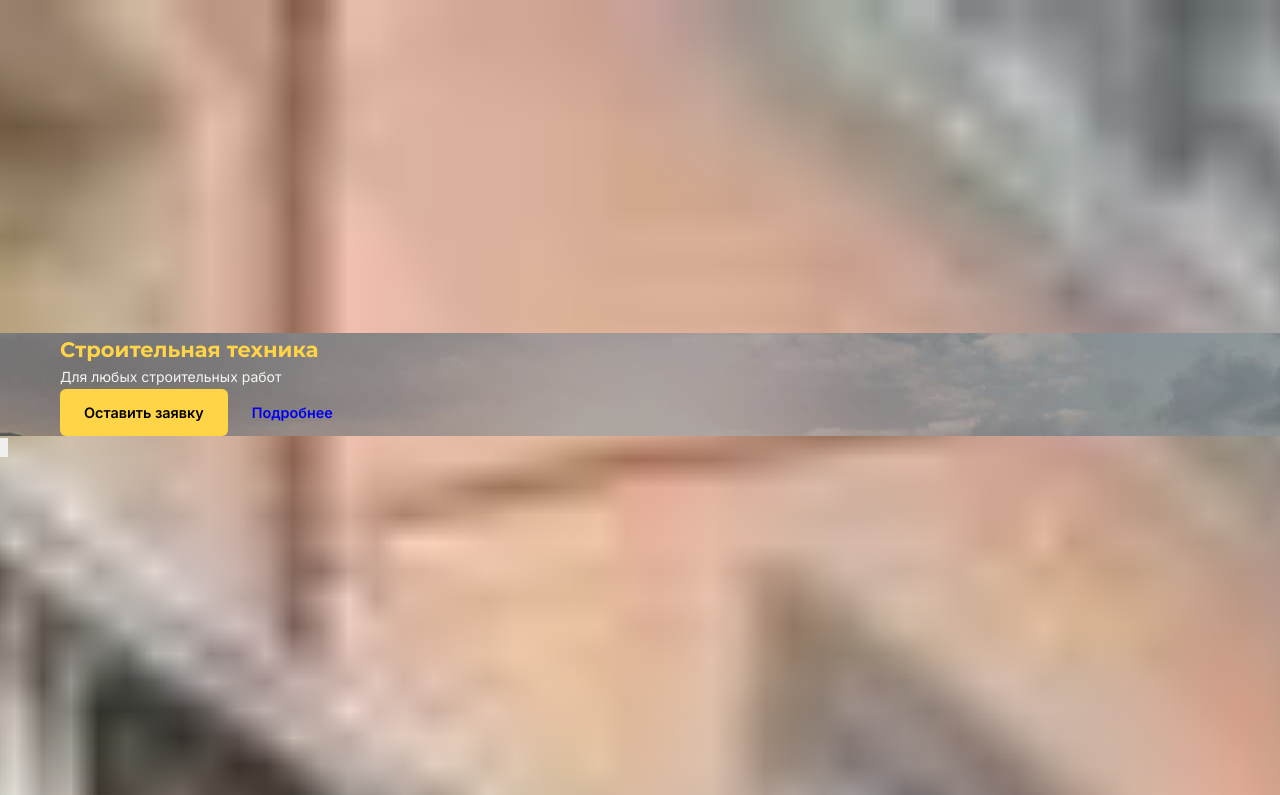
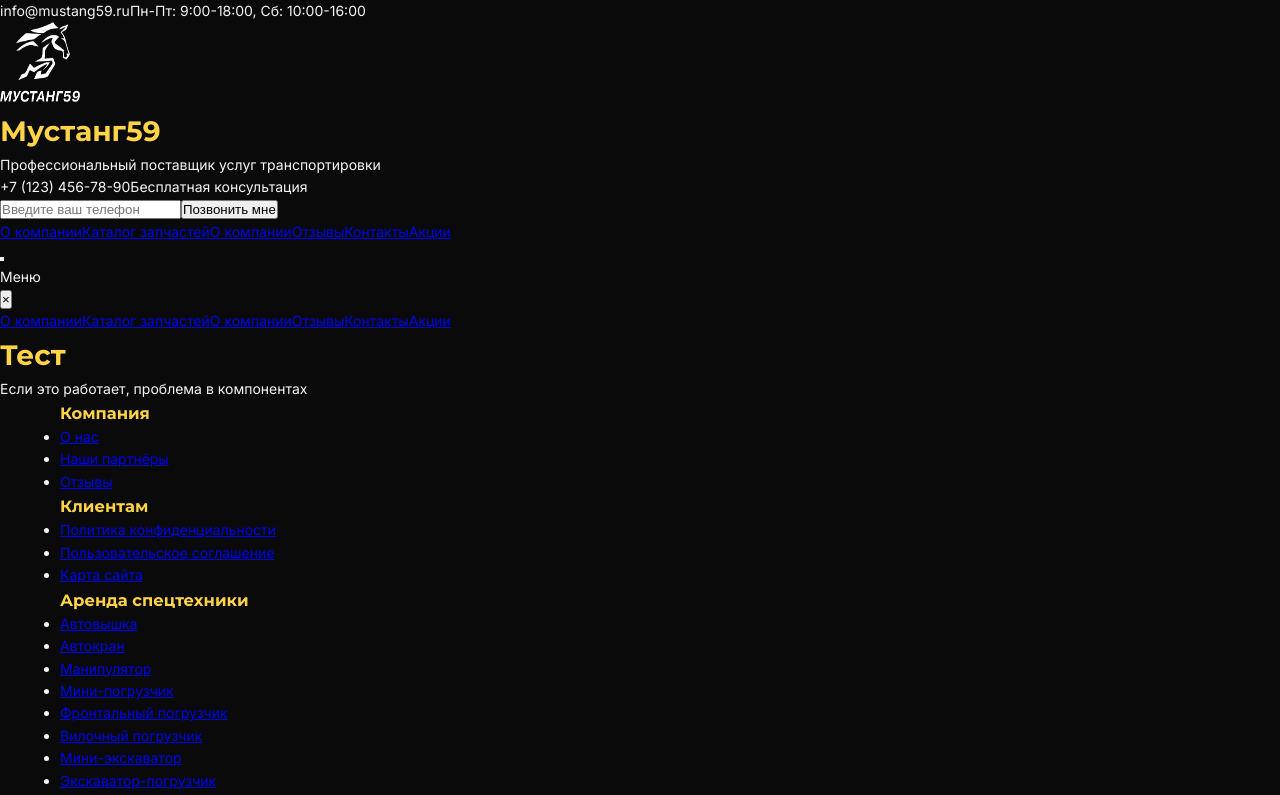
Before and after one commit to 0silo0/mustang, a Next.js app in the folder mustang59-website/: page / in a window 1280 px wide. Shown: the top 795 px of the page. Built offline with nearby package versions, Linux system fonts and the light colour scheme.

Commit message:
Проверка бесконечно загрузки

```diff
--- a/mustang59-website/next.config.js
+++ b/mustang59-website/next.config.js
@@ -2,6 +2,11 @@
 const nextConfig = {
   output: 'standalone',
   trailingSlash: false,
+  images: {
+    formats: ['image/avif', 'image/webp'],
+    deviceSizes: [640, 750, 828, 1080, 1200, 1920, 2048],
+    imageSizes: [16, 32, 48, 64, 96, 128, 256, 384],
+  },
   // async redirects() {
   //   return [
   //     {
--- a/mustang59-website/src/app/page.tsx
+++ b/mustang59-website/src/app/page.tsx
@@ -11,13 +11,8 @@ import WorkProcess from '@/components/Home/WorkProcess';
 export default function HomePage() {
   return (
     <main>
-      <SwiperSection />
-      <WhyProfitable />
-      <SpecialEquipmentCatalog />
-      <UrgentOrder />
-      <Services />
-      <Advantages />
-      <WorkProcess />
+      <h1>Тест</h1>
+      <p>Если это работает, проблема в компонентах</p>
     </main>
   );
 }
```
